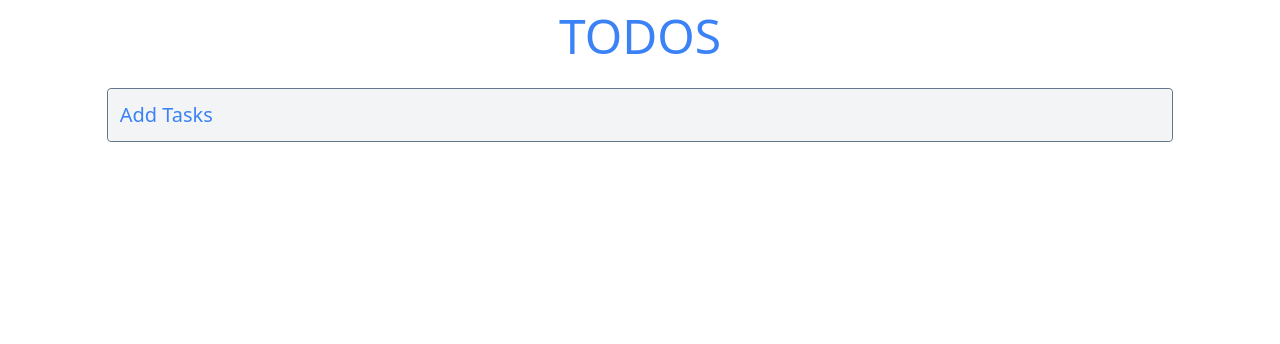
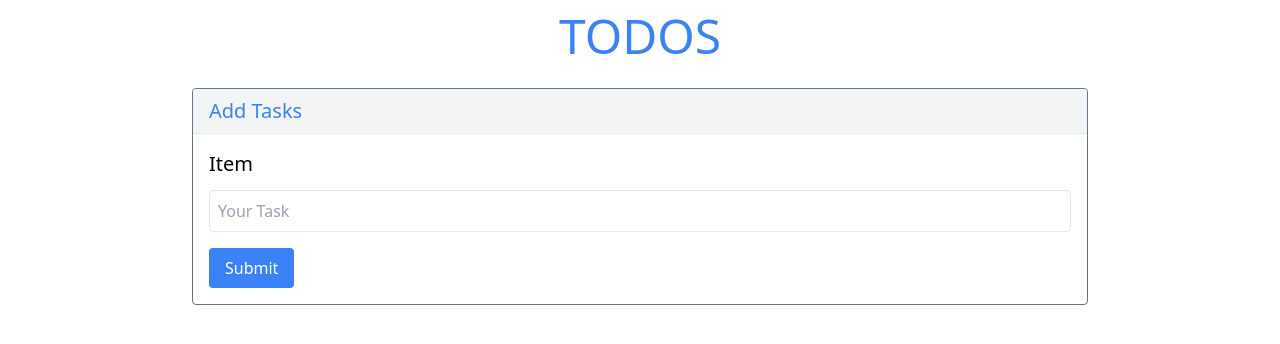
Before and after one commit to Shubham-Guptaji/react-todo-site, a React (Vite) app: page / in a window 1280 px wide. Shown: the top 344 px of the page. Built offline with nearby package versions, Linux system fonts and the light colour scheme.

Commit message:
Added Component : Added the task adding section

```diff
--- a/src/App.jsx
+++ b/src/App.jsx
@@ -6,7 +6,8 @@ import ListedTask from './components/ListedTask';
 import AddTask from './components/AddTask';
 
 function App() {
-    const [todoData,setTodoData] = useState('Doing Coding Practice')
+    const [todoData,setTodoData] = useState([{id : 1, task : 'Doing Coding Practice'}])
+    console.log(todoData);
     return (
         <>
             <myContext.Provider value={{todoData, setTodoData}}>
--- a/src/components/AddTask.jsx
+++ b/src/components/AddTask.jsx
@@ -1,10 +1,13 @@
 import { Fragment } from "react";
+import AddTaskinput from "./AddTaskComponent/AddTaskinput";
 
 const AddTask = () => {
     return (
         <Fragment>
-            <section className="border border-slate-500 rounded w-10/12 mx-auto mt-7 ">
-                <div className="p-3 text-blue-500 bg-gray-100 text-xl rounded-md">Add Tasks</div>
+            <section className="border border-slate-500 rounded w-10/12 mx-auto mt-7 max-w-4xl box-border">
+                <h1 className="p-2 px-4 text-blue-500 bg-gray-100 text-xl rounded-t border-b">Add Tasks</h1>
+                <h2 className="text-xl p-3 mt-1 px-4">Item</h2>
+                <AddTaskinput/>
             </section>
         </Fragment>
     )
--- /dev/null
+++ b/src/components/AddTaskComponent/AddTaskinput.jsx
@@ -0,0 +1,44 @@
+import { Fragment, useContext, useState } from "react";
+import myContext from "../../assets/context/myContext";
+
+const AddTaskinput = () => {
+  const [mytask, setmytask] = useState("");
+  const { setTodoData } = useContext(myContext);
+
+  const mytaskHandler = (e) => {
+    setmytask(e.target.value);
+  };
+  const submitHandler = (e) => {
+    e.preventDefault();
+    let id = Math.floor(Math.random() * 100000);
+    setTodoData((prevState) => {
+      return [...prevState, { id, mytask }];
+    });
+    setmytask("");
+  };
+
+  return (
+    <Fragment>
+      <form className="ps-4 pe-4">
+        <label htmlFor="newtask"></label>
+        <input
+          type="text"
+          id="newtask"
+          className="border text-slate-500 p-2 w-full text-md rounded"
+          value={mytask}
+          onChange={mytaskHandler}
+          placeholder="Your Task"
+        />
+        <button
+          type="submit"
+          onClick={submitHandler}
+          className="p-2 ps-4 pe-4 bg-blue-500 border-1 rounded text-white my-4 hover:bg-blue-600 active:bg-blue-700"
+        >
+          Submit
+        </button>
+      </form>
+    </Fragment>
+  );
+};
+
+export default AddTaskinput;
```
